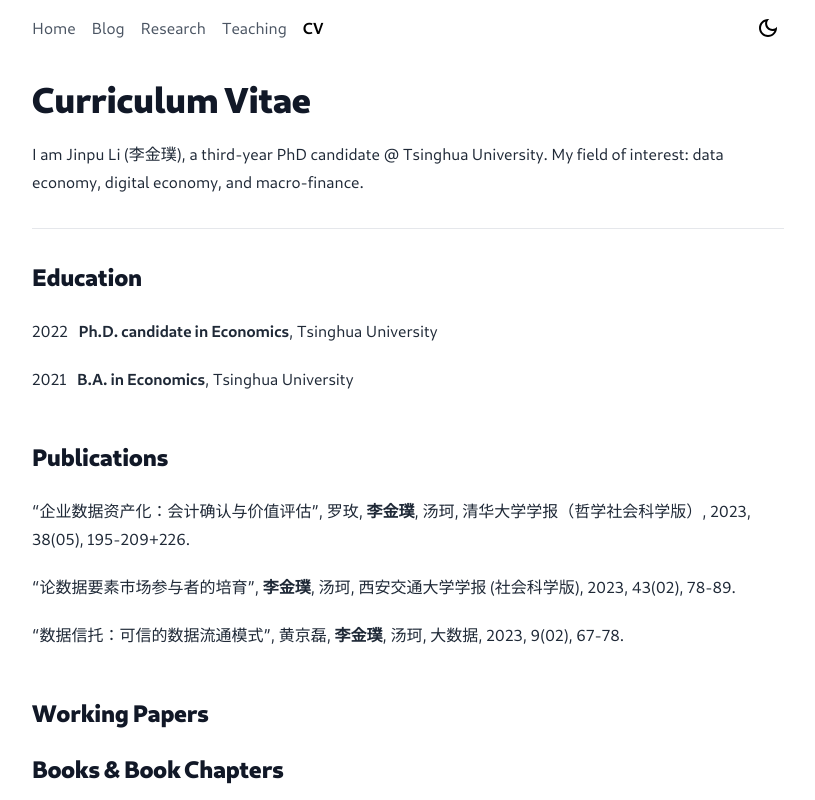
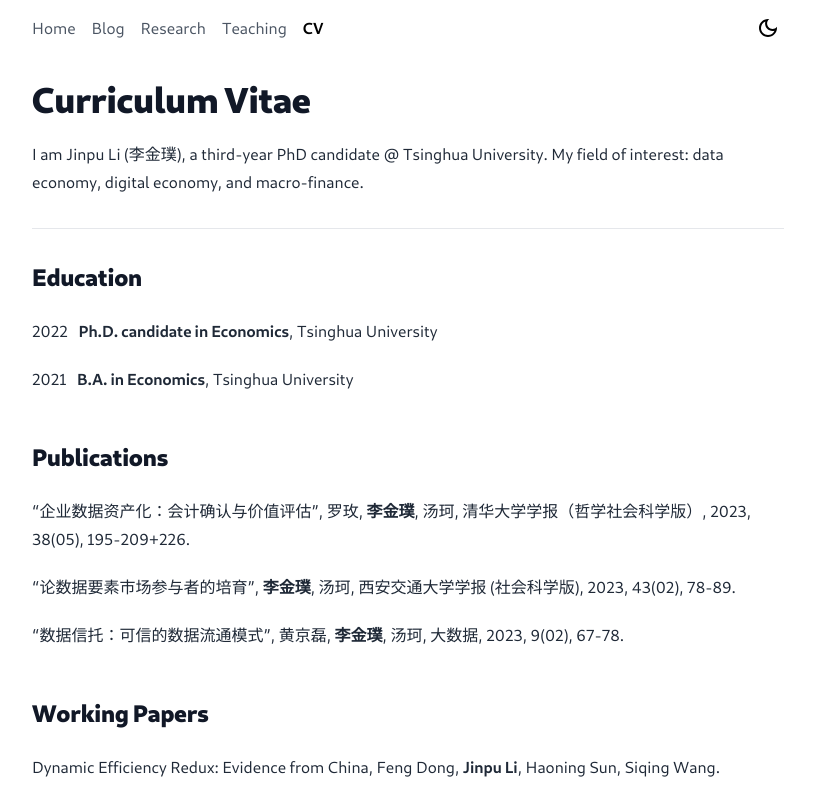
Before and after one commit to lijinpu/lijinpu.github.io, a Next.js app: page /cv in a window 1280 px wide. Shown: the top 800 px of the page, without its empty margins (232-1047 px from the left). Built offline with nearby package versions, Linux system fonts and the light colour scheme.

Commit message:
auto update

```diff
--- a/pages/cv.tsx
+++ b/pages/cv.tsx
@@ -29,6 +29,10 @@ export default function CV() {
         </p>
 
         <h2>Working Papers</h2>
+
+        <p>
+          Dynamic Efficiency Redux: Evidence from China, Feng Dong, <b>Jinpu Li</b>, Haoning Sun, Siqing Wang.
+        </p>
 
         <h2>Books & Book Chapters</h2>
         <p>
```
